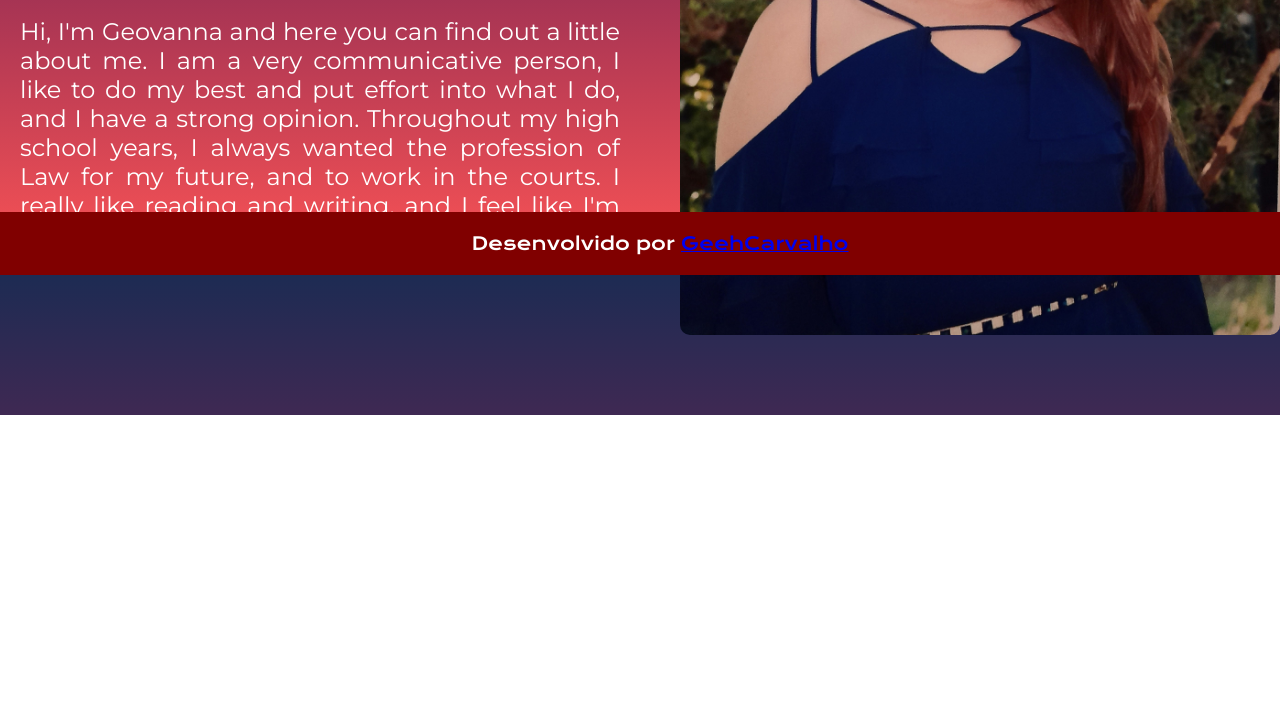
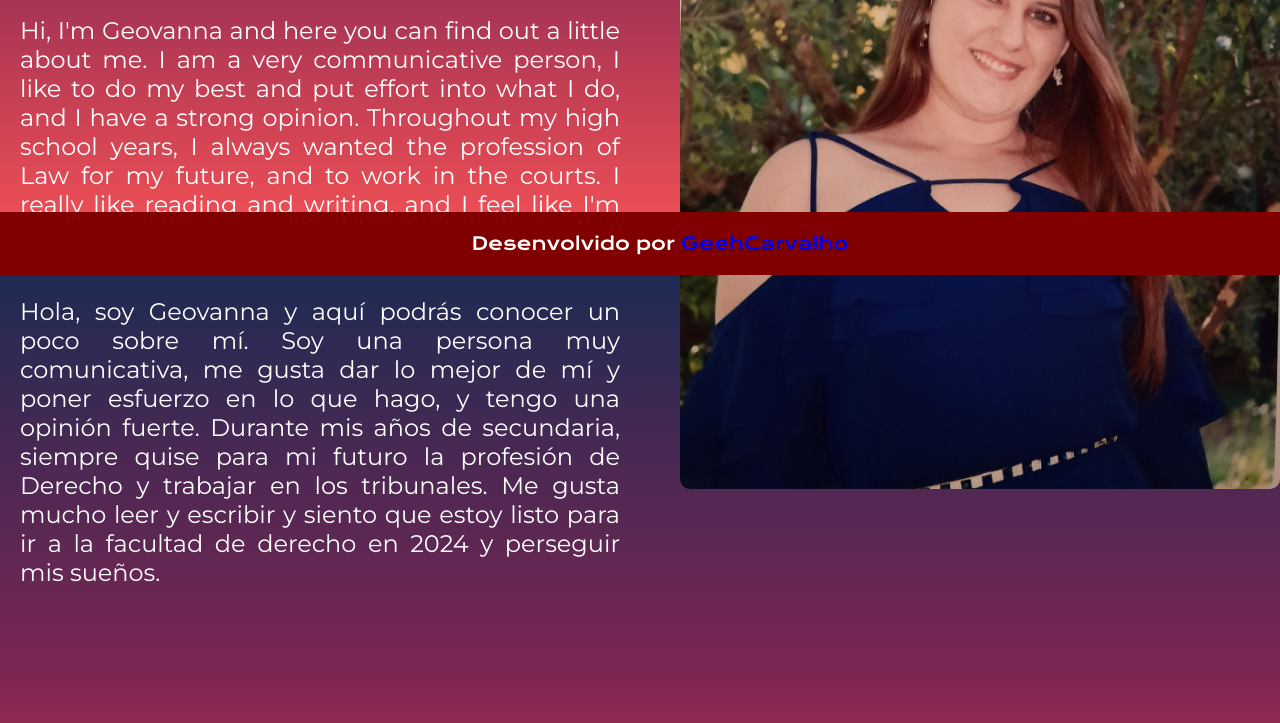
Before and after one commit to GeehCarvalho/port-geovanna, a plain HTML site: page sobremim.html in a window 1280 px wide. Shown: the part 525-1248 px from the top of the page. Before the commit the page ends 940 px from the top, so only its background shows below. Drawn offline with nearby package versions, Linux system fonts and the light colour scheme.

Commit message:
Add files via upload

```diff
--- a/sobremim.html
+++ b/sobremim.html
@@ -31,6 +31,9 @@
                     <p class="paragrafo"> Hi, I'm Geovanna and here you can find out a little about me. I am a very communicative person, I like to do my best and put effort into what I do, and I have a strong opinion.
                         Throughout my high school years, I always wanted the profession of Law for my future, and to work in the courts. I really like reading and writing, and I feel like I'm ready to go to law school in 2024 and pursue my dreams.
                     </p>
+                    <p class="paragrafo"> Hola, soy Geovanna y aquí podrás conocer un poco sobre mí. Soy una persona muy comunicativa, me gusta dar lo mejor de mí y poner esfuerzo en lo que hago, y tengo una opinión fuerte.
+                        Durante mis años de secundaria, siempre quise para mi futuro la profesión de Derecho y trabajar en los tribunales. Me gusta mucho leer y escribir y siento que estoy listo para ir a la facultad de derecho en 2024 y perseguir mis sueños.
+                    </p>
                     </p>
             </div>
             <div class="imagemsobremim">
```
Also changed, not shown: curriculo.html (+1 -0 lines), index.html (+1 -0 lines).
